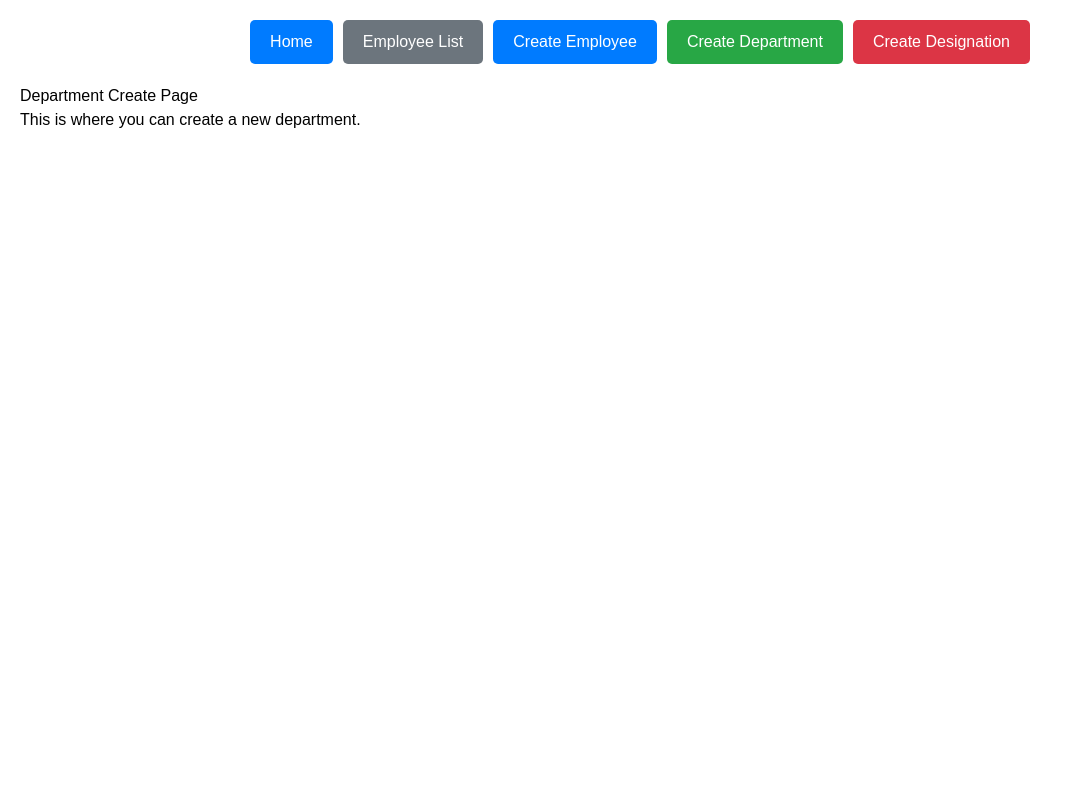
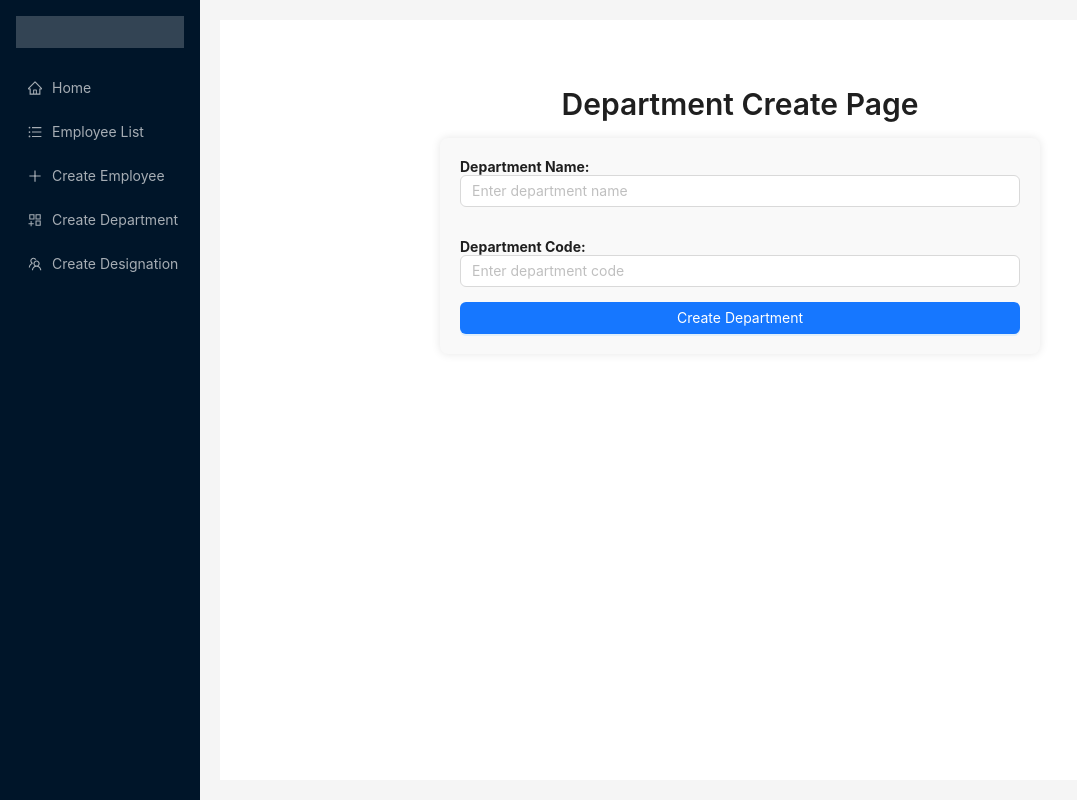
Before and after one commit to alaminsheikh01/mini-hr-asp-dot-net-and-react-front, a Next.js app: page /component/DepCreate in a window 1280 px wide. Shown: the whole page, without its empty margins (0-1077 px from the left). Built offline with nearby package versions, Linux system fonts and the light colour scheme.

Commit message:
update: added left side menu and routing

```diff
--- a/app/component/DegCreate/page.js
+++ b/app/component/DegCreate/page.js
@@ -4,6 +4,7 @@ import React from "react";
 import { Formik, Form, Field, ErrorMessage } from "formik";
 import * as Yup from "yup";
 import { Input, Button, Typography, Row, Col } from "antd";
+import { toast } from "react-toastify";
 
 const { Title } = Typography;
 
@@ -20,8 +21,9 @@ const DesignationCreate = () => {
     code: Yup.string().required("Designation Code is required"),
   });
 
-  const handleSubmit = (values) => {
+  const handleSubmit = (values, { resetForm }) => {
     createDesignation(values, setLoading);
+    resetForm(); // Reset the form
   };
 
   return (
@@ -34,7 +36,7 @@ const DesignationCreate = () => {
         validationSchema={validationSchema}
         onSubmit={handleSubmit}
       >
-        {({isSubmitting, errors, touched}) => (
+        {({}) => (
           <Form
             style={{
               maxWidth: "600px",
--- a/app/component/DepCreate/page.js
+++ b/app/component/DepCreate/page.js
@@ -1,12 +1,100 @@
 'use client';
-import React from 'react';
+import { createDepartment } from "@/api/employee"; // Replace with your API endpoint for department creation
+import React from "react";
+import { Formik, Form, Field, ErrorMessage } from "formik";
+import * as Yup from "yup";
+import { Input, Button, Typography, Row, Col } from "antd";
+
+const { Title } = Typography;
 
 const DepartmentCreate = () => {
+  const initialValues = {
+    name: "",
+    code: "",
+  };
+
+  const [loading, setLoading] = React.useState(false);
+
+  const validationSchema = Yup.object({
+    name: Yup.string().required("Department Name is required"),
+    code: Yup.string().required("Department Code is required"),
+  });
+
+  const handleSubmit = (values, { resetForm }) => {
+    createDepartment(values, setLoading); // Replace with your API function
+    resetForm();
+  };
+
   return (
-    <div>
-      <h2>Department Create Page</h2>
-      <p>This is where you can create a new department.</p>
-      {/* Add your form or functionality here */}
+    <div style={{ padding: "20px", fontFamily: "Arial, sans-serif" }}>
+      <Title level={2} style={{ textAlign: "center" }}>
+        Department Create Page
+      </Title>
+      <Formik
+        initialValues={initialValues}
+        validationSchema={validationSchema}
+        onSubmit={handleSubmit}
+      >
+        {({}) => (
+          <Form
+            style={{
+              maxWidth: "600px",
+              margin: "0 auto",
+              backgroundColor: "#f9f9f9",
+              padding: "20px",
+              borderRadius: "8px",
+              boxShadow: "0px 0px 10px rgba(0, 0, 0, 0.1)",
+            }}
+          >
+            <Row gutter={[16, 16]}>
+              <Col span={24}>
+                <div style={{ marginBottom: "15px" }}>
+                  <label htmlFor="name" style={{ fontWeight: "bold" }}>
+                    Department Name:
+                  </label>
+                  <Field name="name">
+                    {({ field }) => (
+                      <Input {...field} placeholder="Enter department name" />
+                    )}
+                  </Field>
+                  <ErrorMessage
+                    name="name"
+                    component="div"
+                    style={{ color: "red" }}
+                  />
+                </div>
+              </Col>
+
+              <Col span={24}>
+                <div style={{ marginBottom: "15px" }}>
+                  <label htmlFor="code" style={{ fontWeight: "bold" }}>
+                    Department Code:
+                  </label>
+                  <Field name="code">
+                    {({ field }) => (
+                      <Input {...field} placeholder="Enter department code" />
+                    )}
+                  </Field>
+                  <ErrorMessage
+                    name="code"
+                    component="div"
+                    style={{ color: "red" }}
+                  />
+                </div>
+              </Col>
+            </Row>
+
+            <Button
+              type="primary"
+              htmlType="submit"
+              loading={loading}
+              style={{ width: "100%" }}
+            >
+              {loading ? "Submitting..." : "Create Department"}
+            </Button>
+          </Form>
+        )}
+      </Formik>
     </div>
   );
 };
--- a/app/component/EmpCreate/page.js
+++ b/app/component/EmpCreate/page.js
@@ -2,21 +2,18 @@
 import React, { useEffect } from "react";
 import { Formik, Form, Field, ErrorMessage } from "formik";
 import * as Yup from "yup";
-import { createEmployee, getDepartments, getDesignations } from "@/api/employee";
+import {
+  createEmployee,
+  getDepartments,
+  getDesignations,
+  getEmployeeById,
+  updateEmployee,
+} from "@/api/employee";
 import { Input, Select, Button, Typography, Row, Col } from "antd";
+import { useSearchParams, useRouter } from "next/navigation";
 
 const { Option } = Select;
 const { Title } = Typography;
-
-const EmployeeCreate = () => {
-  const [departments, setDepartments] = React.useState([]);
-  const [designations, setDesignations] = React.useState([]);
-  const [loading, setLoading] = React.useState(false);
-
-  useEffect(() => {
-    getDepartments(setDepartments, setLoading);
-    getDesignations(setDesignations, setLoading);
-  }, []);
 
 const initialValues = {
   firstname: "",
@@ -42,6 +39,26 @@ const EmployeeCreate = () => {
   address: Yup.string().required("Address is required"),
 });
 
+const EmployeeCreate = () => {
+  const router = useRouter();
+  const searchParams = useSearchParams();
+
+  const employeeId = searchParams.get("id");
+
+  const [departments, setDepartments] = React.useState([]);
+  const [designations, setDesignations] = React.useState([]);
+  const [loading, setLoading] = React.useState(false);
+  const [employee, setEmployee] = React.useState(null);
+
+  useEffect(() => {
+    getDepartments(setDepartments, setLoading);
+    getDesignations(setDesignations, setLoading);
+    // If editing, fetch employee data
+    if (employeeId) {
+      getEmployeeById(employeeId, setEmployee, setLoading);
+    }
+  }, [employeeId]);
+
   const handleSubmit = (values) => {
     const payload = {
       FirstName: values.firstname,
@@ -51,17 +68,32 @@ const EmployeeCreate = () => {
       Email: values.email,
       PhoneNumber: values.phoneNumber,
       Address: values.address,
+      City: values.city,
     };
-    createEmployee(payload, setLoading)
+    if (employeeId) {
+      updateEmployee(
+        payload,
+        setLoading,
+        () => {
+          router.push("/component/EmpList");
+        },
+        employeeId
+      );
+    } else {
+      createEmployee(payload, setLoading, () =>
+        router.push("/component/EmpList")
+      );
+    }
   };
 
   return (
     <div style={{ padding: "20px", fontFamily: "Arial, sans-serif" }}>
       <Title level={2} style={{ textAlign: "center" }}>
-        Employee Create Page
+        {employeeId ? "Employee Edit Page" : "Employee Create Page"}
       </Title>
       <Formik
-        initialValues={initialValues}
+        enableReinitialize
+        initialValues={employeeId ? employee : initialValues}
         validationSchema={validationSchema}
         onSubmit={handleSubmit}
       >
@@ -124,6 +156,7 @@ const EmployeeCreate = () => {
                         {...field}
                         placeholder="Select a department"
                         style={{ width: "100%" }}
+                        value={field.value}
                         onChange={(value, op) =>
                           setFieldValue("department", value)
                         }
@@ -158,6 +191,7 @@ const EmployeeCreate = () => {
                         {...field}
                         placeholder="Select a designation"
                         style={{ width: "100%" }}
+                        value={field.value}
                         onChange={(value, op) => {
                           setFieldValue("designation", value);
                         }}
@@ -181,7 +215,7 @@ const EmployeeCreate = () => {
                 </div>
               </Col>
 
-              <Col span={24}>
+              <Col span={12}>
                 <div style={{ marginBottom: "15px" }}>
                   <label htmlFor="email" style={{ fontWeight: "bold" }}>
                     Email:
@@ -234,6 +268,25 @@ const EmployeeCreate = () => {
                   />
                 </div>
               </Col>
+
+              <Col span={12}>
+                <div style={{ marginBottom: "15px" }}>
+                  <label htmlFor="city" style={{ fontWeight: "bold" }}>
+                    City:
+                  </label>
+                  <Field name="city">
+                    {({ field }) => (
+                      <Input {...field} placeholder="Enter City" />
+                    )}
+                  </Field>
+                  <ErrorMessage
+                    name="city"
+                    component="div"
+                    style={{ color: "red" }}
+                  />
+                </div>
+              </Col>
+
             </Row>
 
             <Button
@@ -242,7 +295,11 @@ const EmployeeCreate = () => {
               loading={loading}
               style={{ width: "100%" }}
             >
-              {loading ? "Submitting..." : "Create Employee"}
+              {loading
+                ? "Submitting..."
+                : !employeeId
+                ? "Create Employee"
+                : "Update Employee"}
             </Button>
           </Form>
         )}
--- a/app/component/EmpList/page.js
+++ b/app/component/EmpList/page.js
@@ -1,45 +1,59 @@
-'use client';
-import { getEmployees } from '@/api/employee';
-import { useEffect, useState } from 'react';
+"use client";
+import { getEmployees } from "@/api/employee";
+import { useEffect, useState } from "react";
+import { useRouter } from "next/navigation";
+import { EditOutlined } from "@ant-design/icons";
 
 const EmployeeList = () => {
   const [employees, setEmployees] = useState([]);
   const [loading, setLoading] = useState(true);
-  const [error, setError] = useState(null);
+
+  const router = useRouter();
 
   useEffect(() => {
-    const fetchEmployees = async () => {
-      try {
-        const data = await getEmployees();
-        setEmployees(data); // Update the state with fetched data
-      } catch (error) {
-        setError('Failed to fetch employees');
-      } finally {
-        setLoading(false);
-      }
-    };
+    getEmployees(setEmployees, setLoading);
+  }, []);
 
-    fetchEmployees();
-  }, []); // Empty dependency array ensures this runs only once when the component mounts
+  const handleEdit = (employeeId) => {
+    router.push(`/component/EmpCreate?id=${employeeId}`);
+  };
 
   if (loading) return <p>Loading employees...</p>;
-  if (error) return <p>{error}</p>;
 
   return (
-    <div style={{ padding: '20px', fontFamily: 'Arial, sans-serif' }}>
-      <h1 style={{ textAlign: 'center', marginBottom: '20px' }}>Employee List</h1>
-      <table style={{ width: '100%', borderCollapse: 'collapse', marginBottom: '20px' }}>
+    <div style={{ padding: "20px", fontFamily: "Arial, sans-serif" }}>
+      <h1 style={{ textAlign: "center", marginBottom: "20px" }}>
+        Employee List
+      </h1>
+      <table
+        style={{
+          width: "100%",
+          borderCollapse: "collapse",
+          marginBottom: "20px",
+        }}
+      >
         <thead>
-          <tr style={{ backgroundColor: '#f4f4f4', textAlign: 'left' }}>
-            <th style={{ border: '1px solid #ddd', padding: '8px' }}>SL</th>
-            <th style={{ border: '1px solid #ddd', padding: '8px' }}>First Name</th>
-            <th style={{ border: '1px solid #ddd', padding: '8px' }}>Last Name</th>
-            <th style={{ border: '1px solid #ddd', padding: '8px' }}>Email</th>
-            <th style={{ border: '1px solid #ddd', padding: '8px' }}>Department</th>
-            <th style={{ border: '1px solid #ddd', padding: '8px' }}>Designation</th>
-            <th style={{ border: '1px solid #ddd', padding: '8px' }}>Address</th>
-            <th style={{ border: '1px solid #ddd', padding: '8px' }}>City</th>
-            <th style={{ border: '1px solid #ddd', padding: '8px' }}>Phone</th>
+          <tr style={{ backgroundColor: "#f4f4f4", textAlign: "left" }}>
+            <th style={{ border: "1px solid #ddd", padding: "8px" }}>SL</th>
+            <th style={{ border: "1px solid #ddd", padding: "8px" }}>
+              First Name
+            </th>
+            <th style={{ border: "1px solid #ddd", padding: "8px" }}>
+              Last Name
+            </th>
+            <th style={{ border: "1px solid #ddd", padding: "8px" }}>Email</th>
+            <th style={{ border: "1px solid #ddd", padding: "8px" }}>
+              Department
+            </th>
+            <th style={{ border: "1px solid #ddd", padding: "8px" }}>
+              Designation
+            </th>
+            <th style={{ border: "1px solid #ddd", padding: "8px" }}>
+              Address
+            </th>
+            <th style={{ border: "1px solid #ddd", padding: "8px" }}>City</th>
+            <th style={{ border: "1px solid #ddd", padding: "8px" }}>Phone</th>
+            <th style={{ border: "1px solid #ddd", padding: "8px" }}>Action</th>
           </tr>
         </thead>
         <tbody>
@@ -47,19 +61,48 @@ const EmployeeList = () => {
             <tr
               key={index}
               style={{
-                backgroundColor: index % 2 === 0 ? '#f9f9f9' : '#ffffff',
+                backgroundColor: index % 2 === 0 ? "#f9f9f9" : "#ffffff",
               }}
             >
-              <td style={{ border: '1px solid #ddd', padding: '8px' }}>{index + 1}</td>
-              <td style={{ border: '1px solid #ddd', padding: '8px' }}>{employee.firstName}</td>
-              <td style={{ border: '1px solid #ddd', padding: '8px' }}>{employee.lastName}</td>
-              <td style={{ border: '1px solid #ddd', padding: '8px' }}>{employee.email}</td>
-              <td style={{ border: '1px solid #ddd', padding: '8px' }}>{employee.departmentName}</td>
-              <td style={{ border: '1px solid #ddd', padding: '8px' }}>{employee.designationName}</td>
-              <td style={{ border: '1px solid #ddd', padding: '8px' }}>{employee.address}</td>
-              <td style={{ border: '1px solid #ddd', padding: '8px' }}>{employee.city}</td>
-              <td style={{ border: '1px solid #ddd', padding: '8px' }}>{employee.phoneNumber}</td>
-
+              <td style={{ border: "1px solid #ddd", padding: "8px" }}>
+                {index + 1}
+              </td>
+              <td style={{ border: "1px solid #ddd", padding: "8px" }}>
+                {employee.firstName}
+              </td>
+              <td style={{ border: "1px solid #ddd", padding: "8px" }}>
+                {employee.lastName}
+              </td>
+              <td style={{ border: "1px solid #ddd", padding: "8px" }}>
+                {employee.email}
+              </td>
+              <td style={{ border: "1px solid #ddd", padding: "8px" }}>
+                {employee.departmentName}
+              </td>
+              <td style={{ border: "1px solid #ddd", padding: "8px" }}>
+                {employee.designationName}
+              </td>
+              <td style={{ border: "1px solid #ddd", padding: "8px" }}>
+                {employee.address}
+              </td>
+              <td style={{ border: "1px solid #ddd", padding: "8px" }}>
+                {employee.city}
+              </td>
+              <td style={{ border: "1px solid #ddd", padding: "8px" }}>
+                {employee.phoneNumber}
+              </td>
+              <td
+                style={{
+                  border: "1px solid #ddd",
+                  padding: "8px",
+                  textAlign: "center",
+                }}
+              >
+                <EditOutlined
+                  style={{ cursor: "pointer", color: "#007BFF" }}
+                  onClick={() => handleEdit(employee.employeeId)}
+                />
+              </td>
             </tr>
           ))}
         </tbody>
--- a/app/layout.js
+++ b/app/layout.js
@@ -1,100 +1,80 @@
-import { Geist, Geist_Mono } from "next/font/google";
-import "./globals.css";
-import Link from "next/link";
+'use client';
+import React from 'react';
+import { Layout, Menu } from 'antd';
+import { useRouter } from 'next/navigation';
+import { ToastContainer } from 'react-toastify';
+import 'react-toastify/dist/ReactToastify.css';
+import {
+  HomeOutlined,
+  UnorderedListOutlined,
+  PlusOutlined,
+  TeamOutlined,
+  AppstoreAddOutlined,
+} from '@ant-design/icons';
 
-const geistSans = Geist({
-  variable: "--font-geist-sans",
-  subsets: ["latin"],
-});
-
-const geistMono = Geist_Mono({
-  variable: "--font-geist-mono",
-  subsets: ["latin"],
-});
-
-export const metadata = {
-  title: "Employee Management App",
-  description: "Manage employees, departments, and designations",
-};
+const { Sider, Content } = Layout;
 
 export default function RootLayout({ children }) {
+  const router = useRouter();
+
+  const menuItems = [
+    {
+      key: '1',
+      icon: <HomeOutlined />,
+      label: 'Home',
+      onClick: () => router.push('/'),
+    },
+    {
+      key: '2',
+      icon: <UnorderedListOutlined />,
+      label: 'Employee List',
+      onClick: () => router.push('/component/EmpList'),
+    },
+    {
+      key: '3',
+      icon: <PlusOutlined />,
+      label: 'Create Employee',
+      onClick: () => router.push('/component/EmpCreate'),
+    },
+    {
+      key: '4',
+      icon: <AppstoreAddOutlined />,
+      label: 'Create Department',
+      onClick: () => router.push('/component/DepCreate'),
+    },
+    {
+      key: '5',
+      icon: <TeamOutlined />,
+      label: 'Create Designation',
+      onClick: () => router.push('/component/DegCreate'),
+    },
+  ];
+
   return (
     <html lang="en">
-      <body
-        className={`${geistSans.variable} ${geistMono.variable} antialiased`}
-      >
-        <div style={{ padding: "20px", fontFamily: "Arial, sans-serif" }}>
-          <nav
+      <body style={{ margin: 0 }}>
+        <Layout style={{ minHeight: '100vh' }}>
+          <Sider
             style={{
-              display: "flex",
-              justifyContent: "center",
-              marginBottom: "20px",
-              gap: "10px",
+              background: '#001529',
             }}
           >
-            <Link
-              href="/"
+            <div
               style={{
-                padding: "10px 20px",
-                backgroundColor: "#007BFF",
-                color: "#fff",
-                textDecoration: "none",
-                borderRadius: "5px",
+                height: '32px',
+                margin: '16px',
+                background: 'rgba(255, 255, 255, 0.2)',
               }}
-            >
-              Home
-            </Link>
-            <Link
-              href="/component/EmpList"
-              style={{
-                padding: "10px 20px",
-                backgroundColor: "#6C757D",
-                color: "#fff",
-                textDecoration: "none",
-                borderRadius: "5px",
-              }}
-            >
-              Employee List
-            </Link>
-            <Link
-              href="/component/EmpCreate"
-              style={{
-                padding: "10px 20px",
-                backgroundColor: "#007BFF",
-                color: "#fff",
-                textDecoration: "none",
-                borderRadius: "5px",
-              }}
-            >
-              Create Employee
-            </Link>
-            <Link
-              href="/component/DepCreate"
-              style={{
-                padding: "10px 20px",
-                backgroundColor: "#28A745",
-                color: "#fff",
-                textDecoration: "none",
-                borderRadius: "5px",
-              }}
-            >
-              Create Department
-            </Link>
-            <Link
-              href="/component/DegCreate"
-              style={{
-                padding: "10px 20px",
-                backgroundColor: "#DC3545",
-                color: "#fff",
-                textDecoration: "none",
-                borderRadius: "5px",
-              }}
-            >
-              Create Designation
-            </Link>
-          </nav>
-          {children}
-        </div>
+            ></div>
+            <Menu theme="dark" mode="inline" items={menuItems} />
+          </Sider>
+          <Layout>
+            <Content style={{ margin: '20px', padding: '20px', background: '#fff' }}>
+              {children}
+              <ToastContainer />
+            </Content>
+          </Layout>
+        </Layout>
       </body>
     </html>
   );
```
Also changed, not shown: api/employee.js (+83 -29 lines), app/page.js (line endings or trailing spaces). Lines whose indentation alone changed are shown as unchanged.
